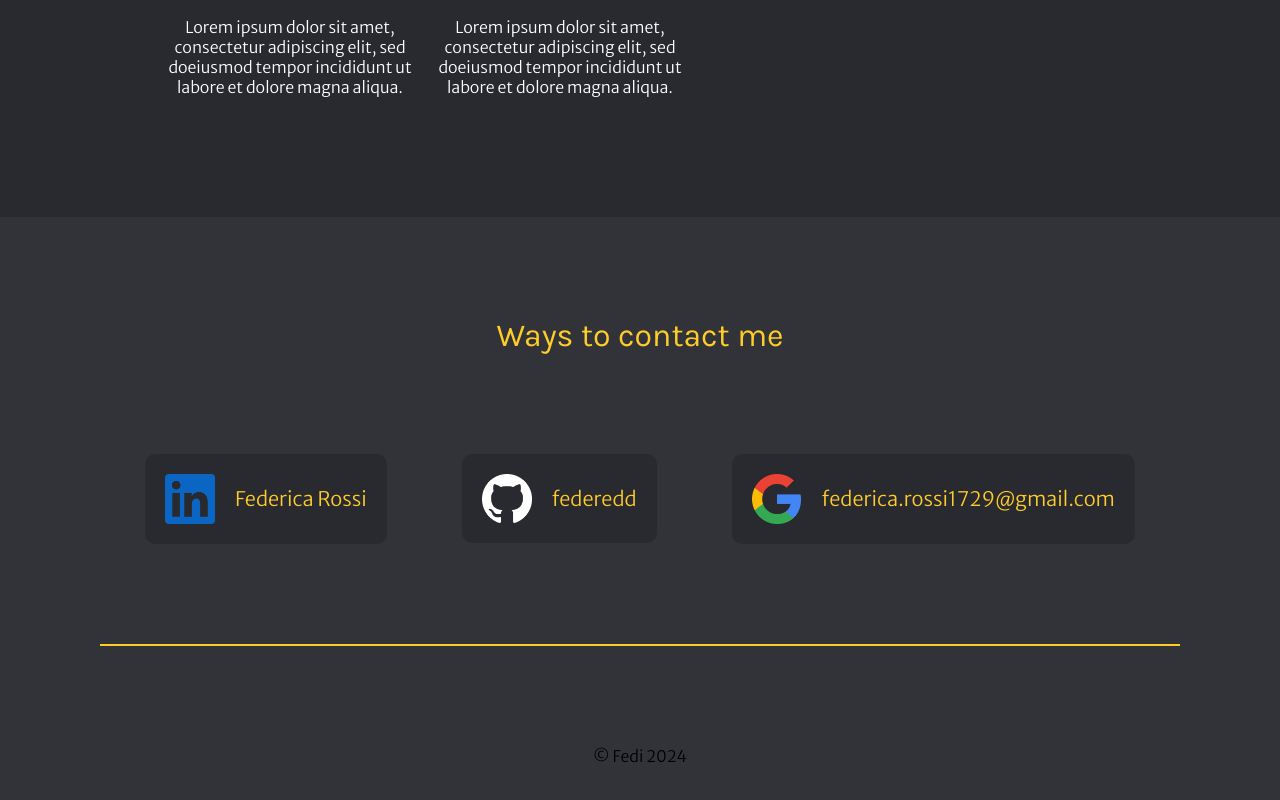
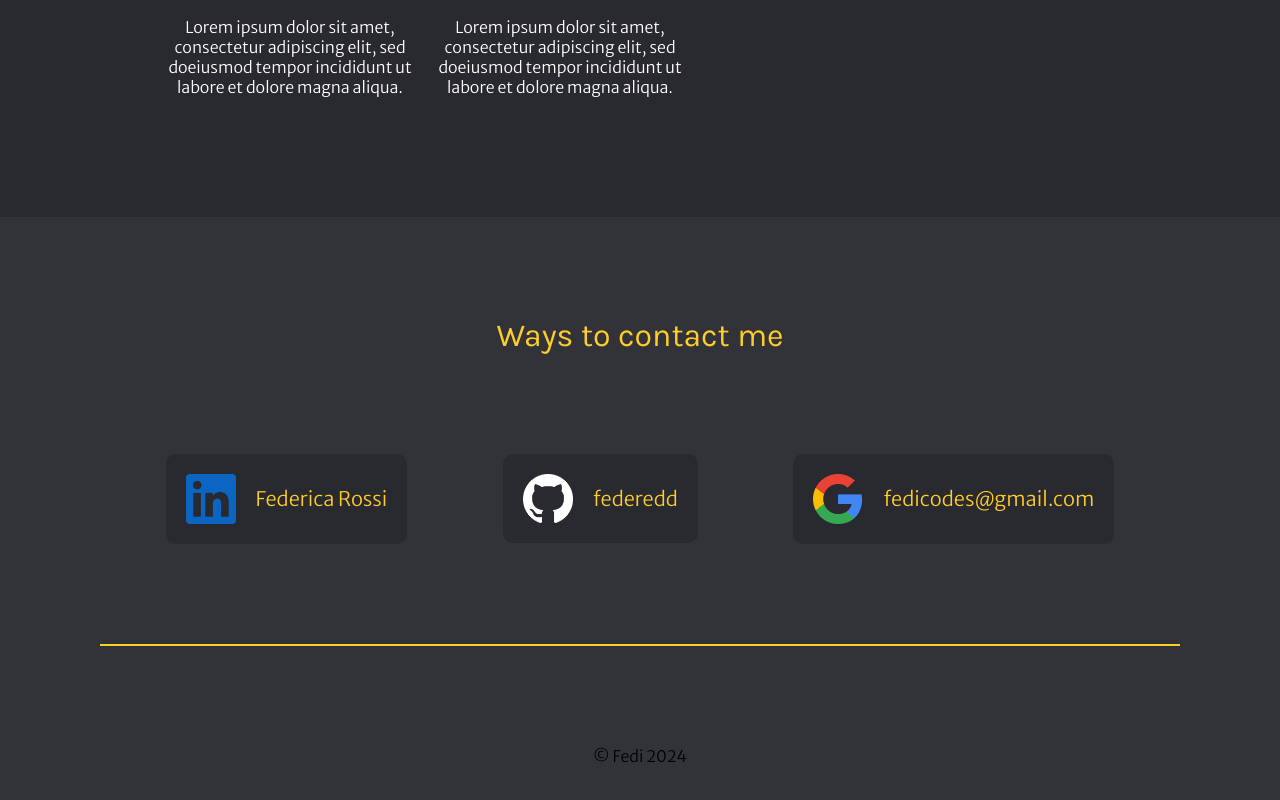
Before and after one commit to federedd/fedisawesomeportfolio, a React (Vite) app: page / in a window 1280 px wide. Shown: the part 3440-4240 px from the top of the page. Built offline with nearby package versions, Linux system fonts and the light colour scheme.

Commit message:
update email address

```diff
--- a/src/components/Contact/Contact.jsx
+++ b/src/components/Contact/Contact.jsx
@@ -73,10 +73,10 @@ function Contact() {
           handle="federedd"
           href="https://github.com/federedd"
         />
-        <Mailto email="federica.rossi1729@gmail.com">
+        <Mailto email="fedicodes@gmail.com">
           <ContactCard
             src={getImageUrl("google.png")}
-            handle="federica.rossi1729@gmail.com"
+            handle="fedicodes@gmail.com"
           />
         </Mailto>
       </CardContainer>
```
